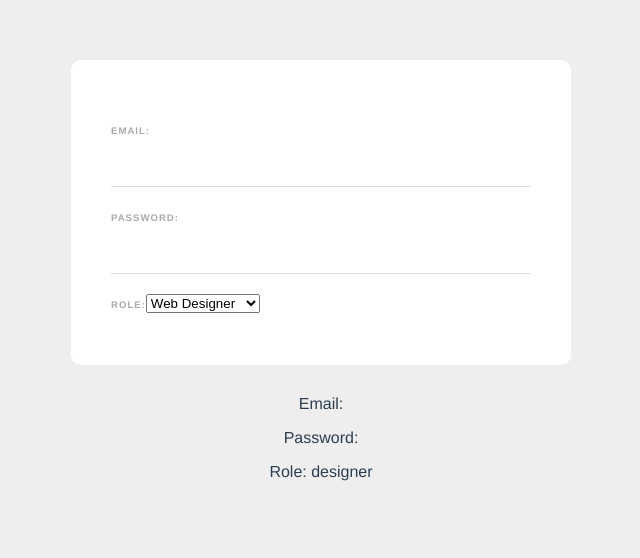
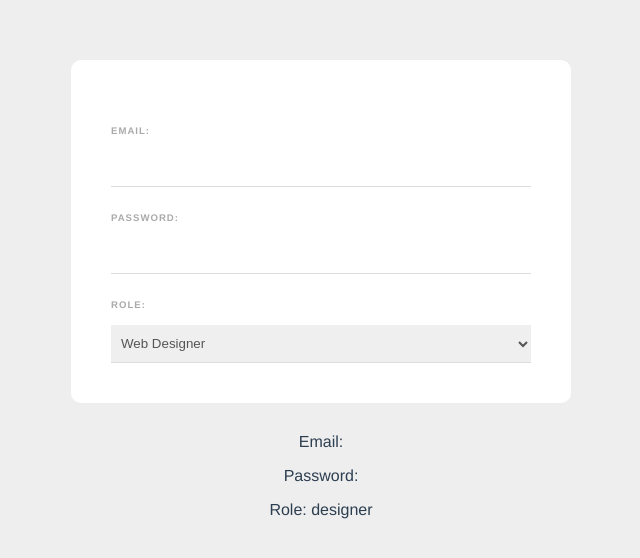
Before and after one commit to lbertoncello/vue-web-form, a Vue app: page / in a window 1280 px wide. Shown: the top 558 px of the page, without its empty margins (319-959 px from the left). Built offline with nearby package versions, Linux system fonts and the light colour scheme.

Commit message:
feat(SignupForm): add style to select

```diff
--- a/src/components/SignupForm.vue
+++ b/src/components/SignupForm.vue
@@ -52,7 +52,7 @@ export default {
     letter-spacing: 1px;
     font-weight: bold;
   }
-  input {
+  input, select {
     display: block;
     padding: 10px 6px;
     width: 100%;
```
